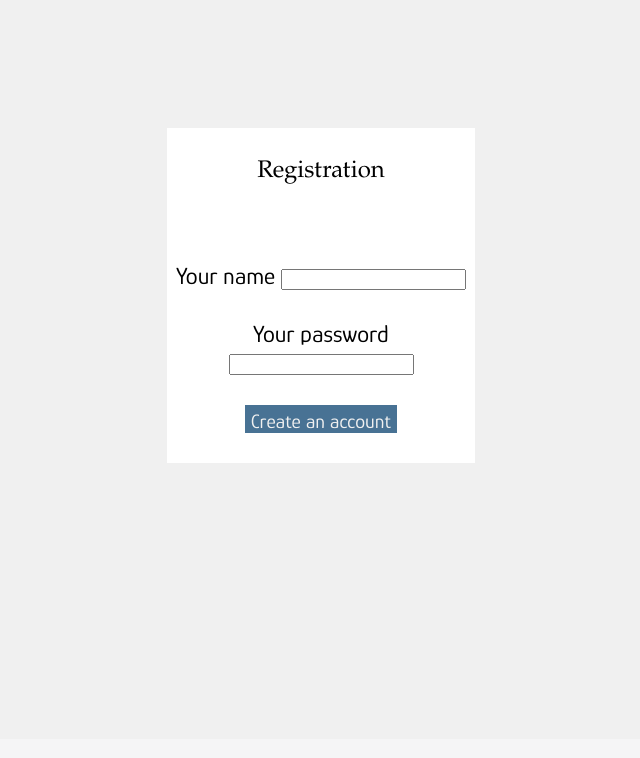
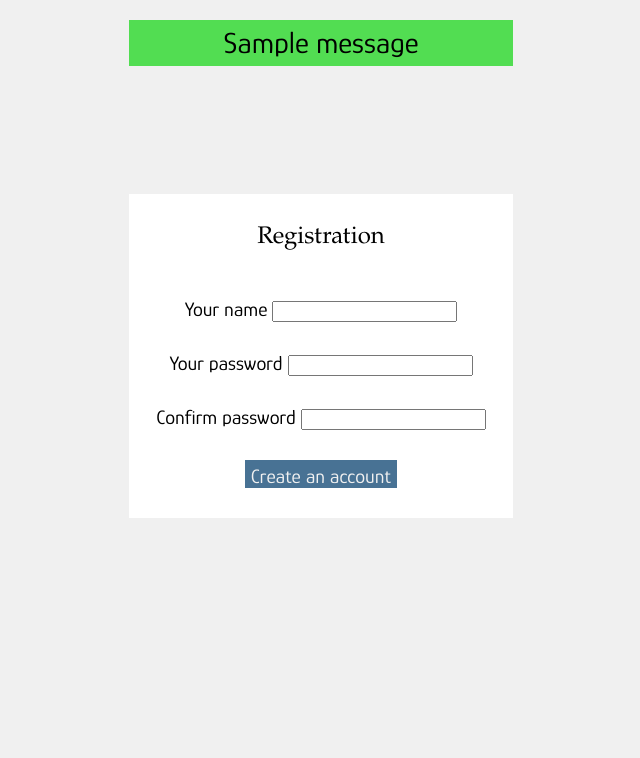
Before and after one commit to Infinity2326/news_parser, a Flask app: page /registration in a window 1280 px wide. Shown: the part 61-819 px from the top of the page, without its empty margins (319-959 px from the left). Before the commit the page ends 494 px from the top, so only its background shows below. Run offline with Flask 2, Linux system fonts and the light colour scheme; tables that the repository leaves empty hold one stand-in row (values such as "Sample post"); one stand-in notice (Sample message) is shown.

Commit message:
login system

```diff
--- a/application.py
+++ b/application.py
@@ -1,19 +1,26 @@
 import datetime
-from flask import Flask, render_template, request, url_for
+import os
+from werkzeug.security import generate_password_hash, check_password_hash
+from flask import Flask, render_template, request, url_for, flash, redirect
+from flask_login import LoginManager, login_user, login_required
 from gtts import gTTS
 from posts import create_posts
 from database import connection
+from userlogin import UserLogin
 
 
 app = Flask(__name__)
+#app.config(dict(DATABASE=os.path.join(app.root_path, 'database.db')))
+login_manager = LoginManager(app)
+
 theme = 'css/light-theme.css'
-create_posts()
+
 cursor = connection.cursor()
 cursor.execute("SELECT * FROM posts;")
 posts = cursor.fetchall()
 cursor.execute("SELECT * FROM rating;")
 rating = cursor.fetchall()
-
+create_posts()
 
 def changeTheme():
     global theme
@@ -23,8 +30,14 @@ def changeTheme():
         theme = 'css/light-theme.css'
     return theme
 
+@login_manager.user_loader
+def load_user(user_id):
+    print("LOAD USER ")
+    return UserLogin.from_database(user_id)
+
 
 @app.route('/story-<int:storyid>')
+@login_required
 def story(storyid):
     cursor = connection.cursor()
     storyid_list = [0]
@@ -173,10 +186,24 @@ def login():
             login = request.form['login-login']
             password = request.form['login-password']
             cursor.execute(f'SELECT login FROM users WHERE login="{login}"')
-            if cursor.fetchone() is None:
-                return f"success"
+            loginFromDB = cursor.fetchone()
+            loginFromDB = loginFromDB[0]
+            if loginFromDB == login:
+                cursor.execute(f'SELECT password FROM users WHERE login="{login}"')
+                hashedPassword = cursor.fetchone()
+                hashedPassword = hashedPassword[0]
+                if check_password_hash(hashedPassword, password):
+                    userlogin = UserLogin().create_user(login)
+                    login_user(userlogin)
+                    flash('Successful login', 'success')
+                    return redirect(url_for("rating_score"))
+                else:
+                    flash('Wrong login or password', 'error')
+                    return redirect(url_for("login"))
             else:
-                return "wrong inputs"
+                flash('Wrong login or password', 'error')
+                return redirect(url_for("login"))
+
     if request.method == 'GET':
         return render_template('login.html', theme=theme)
 
@@ -189,19 +216,26 @@ def registration():
             return render_template('registration.html', theme=theme)
 
         elif "registration-login" or "registration-password" in request.form:
-            cursor = connection.cursor()
-            newLogin = request.form['registration-login']
-            newPassword = request.form['registration-password']
-            cursor.execute(f'SELECT login FROM users WHERE login="{newLogin}"')
-            if cursor.fetchone() is None:
-                cursor.execute("INSERT INTO users VALUES (?, ?)", (newLogin, newPassword))
-                connection.commit()
-                cursor.close()
-                return f"You registered as {newLogin} password is {newPassword}"
+            if len(request.form['registration-login']) >= 4 and len(request.form['registration-password']) >= 6 \
+            and request.form['registration-password'] == request.form['registration-password2']:
+                cursor = connection.cursor()
+                newLogin = request.form['registration-login']
+                newPassword = request.form['registration-password']
+                passwordHash = generate_password_hash(newPassword)
+                cursor.execute(f'SELECT login FROM users WHERE login="{newLogin}"')
+                if cursor.fetchone() is None:
+                    cursor.execute("INSERT INTO users VALUES (?, ?, ?)", (None, newLogin, passwordHash))
+                    connection.commit()
+                    cursor.close()
+                    flash('Successful registration', 'success')
+                    return redirect(url_for("loginMenu"))
 
+                else:
+                    flash('This name is already registered', 'error')
+                    return redirect(url_for("registration"))
             else:
-                return "username already taken"
-
+                flash('Passwords are different', 'error')
+                return redirect(url_for("registration"))
 
     if request.method == 'GET':
         return render_template('registration.html', theme=theme)
--- a/main.py
+++ b/main.py
@@ -2,4 +2,6 @@ from application import app
 
 
 if __name__ == "__main__":
+    app.secret_key = 'zk96D4Zjv8HkSaEdH2TSxD84Xwubwwsp'
+    app.config['SESSION_TYPE'] = 'filesystem'
     app.run(debug=True, use_reloader=False)
--- a/static/css/light-theme.css
+++ b/static/css/light-theme.css
@@ -187,7 +187,7 @@ a{
 .login-block{
 	font-family: "Glory", Arial, Helvetica, sans-serif;
 	font-size: 20px;
-	margin: 10% 38% 20% 38%;
+	margin: 10% 35% 20% 35%;
 	background: white;
 	text-align: center
 }
@@ -208,3 +208,29 @@ a{
 .registration-text{
 	padding-bottom: 40px;
 }
+
+.pad{
+	padding-bottom: 30px;
+	text-align: center;
+}
+
+#success{
+	padding: 6px;
+	margin: 20px 35% 0% 35%;
+	text-align: center;
+	font-size: 30px;
+	background: rgb(82, 221, 82);
+}
+
+#error{
+	padding: 6px;
+	margin: 20px 35% 0% 35%;
+	text-align: center;
+	font-size: 30px;
+	background: red;
+}
+
+.alarm{
+	font-size: 20px;
+	font-family: "Glory", Arial, Helvetica, sans-serif;
+}
--- a/templates/registration.html
+++ b/templates/registration.html
@@ -4,22 +4,36 @@
 <title>News</title>
 {% endblock %}
 {% block body %}
+
+{% with messages = get_flashed_messages(with_categories=true) %}
+  {% if messages %}
+    {% for category, message in messages %}
+      <div class="alarm"d id="{{ category }}">{{ message }}</div>
+    {% endfor %}
+  {% endif %}
+{% endwith %}
+
     <div class="login-block">
         <div class="default" id="login-text">
             Registration
         </div>
         <form method="POST">
-            <div id="login-text">
+            <div class="pad">
                 Your name
                 <input id="registration-login" name="registration-login" type="text" required>
-                <div id="login-text">
+            </div>
+                <div class="pad">
                     Your password
                     <input id="registration-password" name="registration-password" type="password" required>
                 </div>
-                <div>
+                <div class="pad">
+                    Confirm password
+                    <input id="registration-password2" name="registration-password2" type="password" required>
+                </div>
+                <div class="pad">
                     <input type="submit" value="Create an account" class="default-button">
                 </div>
-            </div>
+
         </form>
     </div>
 {% endblock %}
```
Also changed, not shown: database.py (+10 -9 lines), static/css/dark-theme.css (+28 -1 lines), templates/index.html (+8 -0 lines), templates/login-menu.html (+12 -1 lines), templates/login.html (+9 -0 lines), userlogin.py (added, +40 -0 lines), 1 other file.
